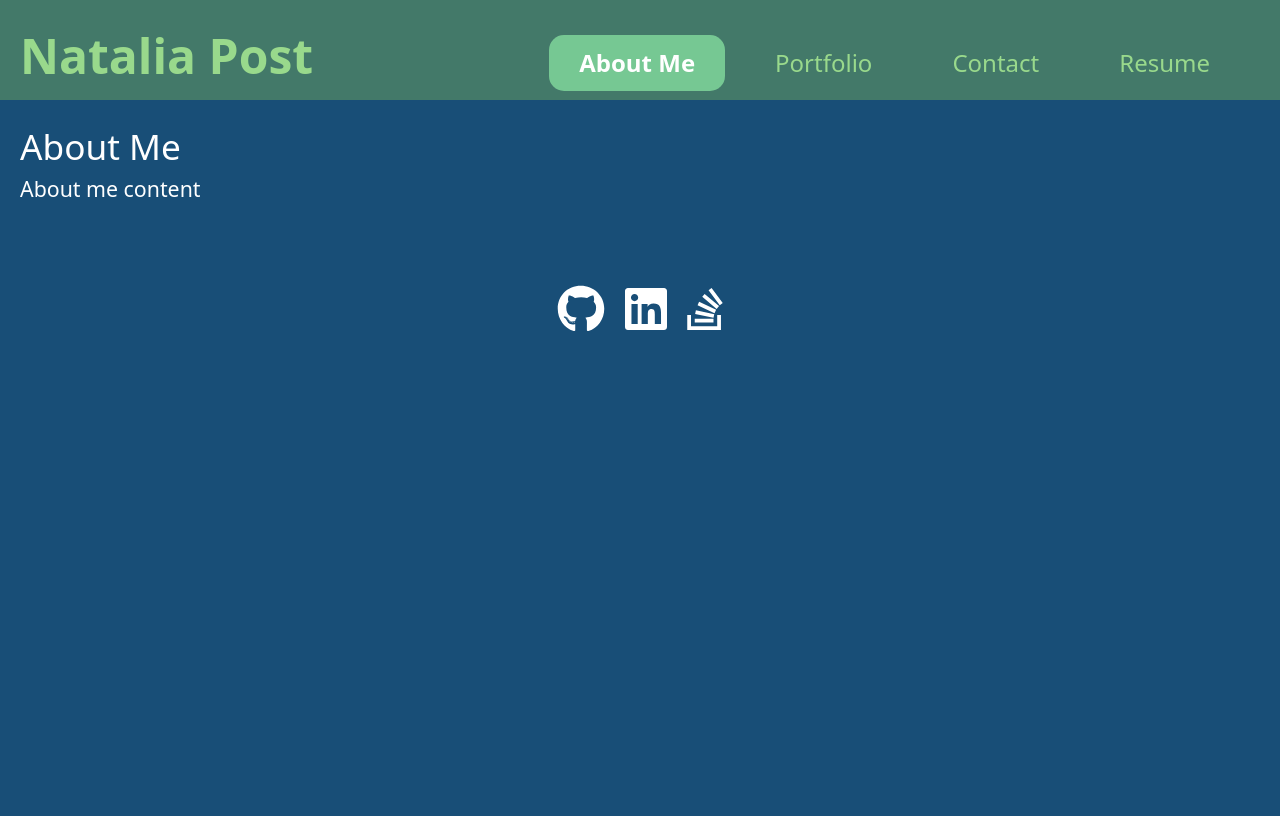
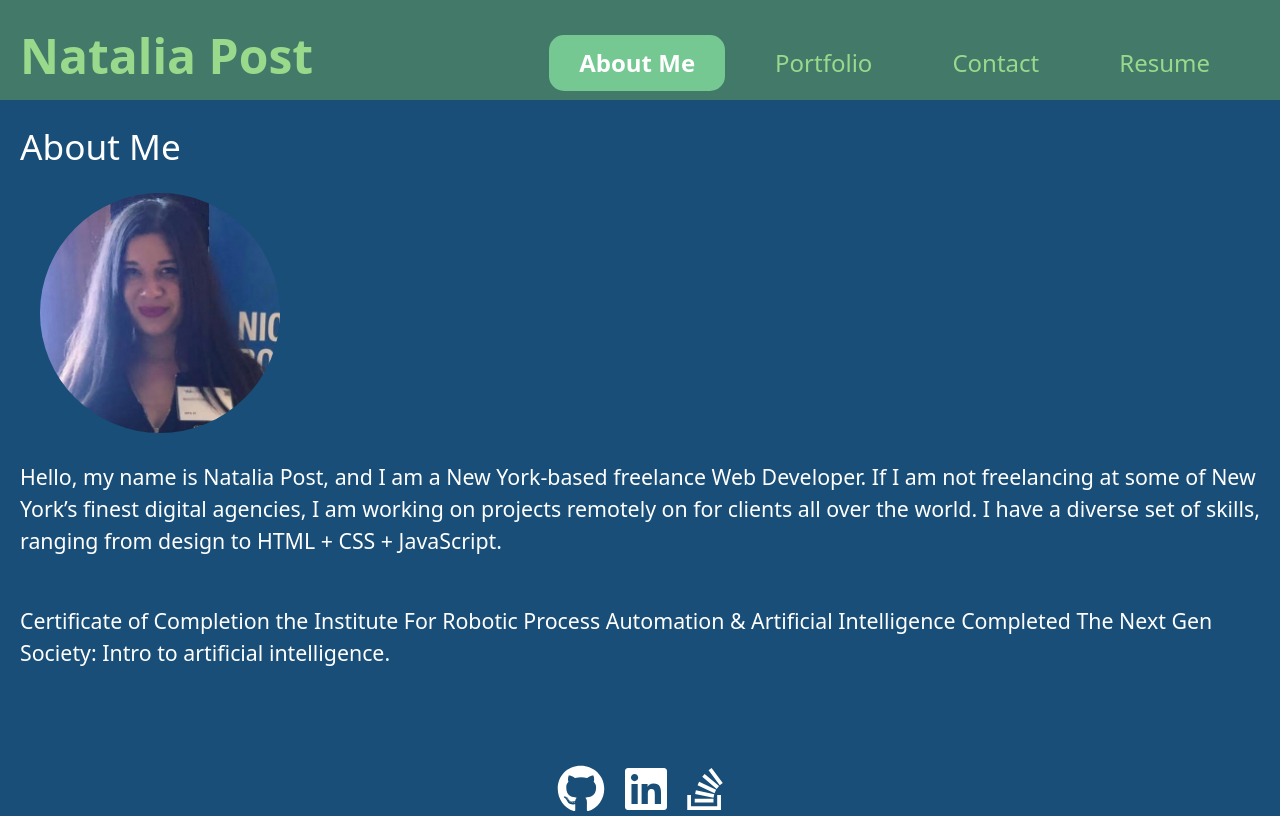
Before and after one commit to nataliapost11/my-portfolio, a React (Create React App) app: page / in a window 1280 px wide. Built offline with nearby package versions, Linux system fonts and the light colour scheme.

Commit message:
Updated about page

```diff
--- a/src/components/pages/About.js
+++ b/src/components/pages/About.js
@@ -1,4 +1,5 @@
 import React from 'react';
+import '../../styles/About.css';
 import '../../styles/Section.css';
 
 export default function About() {
@@ -8,7 +9,17 @@ export default function About() {
         About Me
       </header>
       <div className="content">
-        About me content
+        <div className="profile-photo" ></div>
+        <p>
+          Hello, my name is Natalia Post, and I am a New York-based freelance Web Developer. If I am not freelancing at
+          some of New
+          York’s finest digital agencies, I am working on projects remotely on for clients all over the world. I have a
+          diverse set of skills, ranging from design to HTML + CSS + JavaScript.
+        </p><br />
+        <p>
+          Certificate of Completion the Institute For Robotic Process Automation & Artificial Intelligence Completed The
+          Next Gen Society: Intro to artificial intelligence.
+        </p>
       </div>
     </section>
   );
--- /dev/null
+++ b/src/styles/About.css
@@ -0,0 +1,10 @@
+.profile-photo{
+  width: 240px;
+  height:240px;
+  border-radius: 120px;
+  margin:20px;
+  background-size:cover;
+  background-repeat:no-repeat;
+  background-image: url(../images/profile-photo.jpg);
+  display:inline-block;
+}
```
